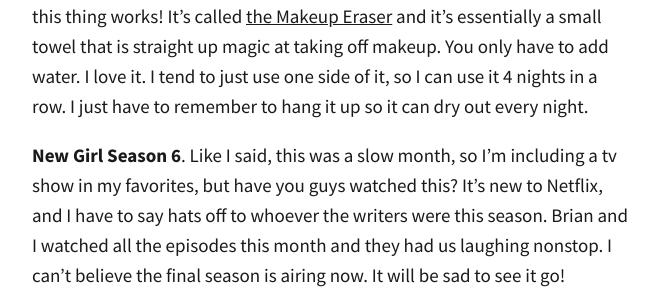
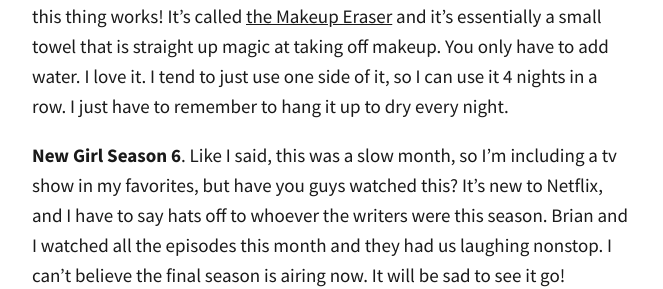
Before and after one commit to totiffany/totiffany.github.io, a Jekyll site: the page built from _posts/2018-05-31-5-Highlights-From-May.md, in a window 1280 px wide. Shown: the part 1209-1498 px from the top of the page, without its empty margins (308-971 px from the left). Built offline with Jekyll 4.4.1, drawn with Linux system fonts in a browser that asks for light colours; our own code applies the rules of GitHub Pages for plain Markdown files; comment, search, counter and statistics services are not loaded.

Commit message:
Update 2018-05-31-5-Highlights-From-May.md

```diff
--- a/_posts/2018-05-31-5-Highlights-From-May.md
+++ b/_posts/2018-05-31-5-Highlights-From-May.md
@@ -14,7 +14,7 @@ To make sure I have plans to look forward to I've been trying to spend time with
 
 **Our trip to southern California**. Of course this was going to be on here. I've been looking forward to this trip for months, and we had a blast. Brian's sister lives just outside of San Diego, and it was so fun to visit her and her sweet family over the long weekend. We went to the beach with Hazel for the first time and she loved it. She immediately took off in the sand and loved the ocean. We also ate [delicious fish and chips](https://www.yelp.com/biz/harbor-fish-and-chips-oceanside) at the harbor and took Hazel to her first splash pad. I think we may have a little water baby on our hands! She really couldn't get enough, and it made my mama heart so happy. There was lots of cousin time and tacos and pizza and ice cream. It was perfect.
 
-**[The Makeup Eraser](https://www.amazon.com/gp/product/B072C7ZJQ7/ref=as_li_tl?ie=UTF8&camp=1789&creative=9325&creativeASIN=B072C7ZJQ7&linkCode=as2&tag=redletterda04-20&linkId=784bbc490518b444bf1fee371023d52a)**. This is more of a product favorite, but I've been searching for some kind of cleanser that will easily remove eye makeup, and this thing works! It's called [the Makeup Eraser](https://www.amazon.com/gp/product/B072C7ZJQ7/ref=as_li_tl?ie=UTF8&camp=1789&creative=9325&creativeASIN=B072C7ZJQ7&linkCode=as2&tag=redletterda04-20&linkId=784bbc490518b444bf1fee371023d52a) and it's essentially a small towel that is straight up magic at taking off makeup. You only have to add water. I love it. I tend to just use one side of it, so I can use it 4 nights in a row. I just have to remember to hang it up so it can dry out every night.
+**[The Makeup Eraser](https://www.amazon.com/gp/product/B072C7ZJQ7/ref=as_li_tl?ie=UTF8&camp=1789&creative=9325&creativeASIN=B072C7ZJQ7&linkCode=as2&tag=redletterda04-20&linkId=784bbc490518b444bf1fee371023d52a)**. This is more of a product favorite, but I've been searching for some kind of cleanser that will easily remove eye makeup, and this thing works! It's called [the Makeup Eraser](https://www.amazon.com/gp/product/B072C7ZJQ7/ref=as_li_tl?ie=UTF8&camp=1789&creative=9325&creativeASIN=B072C7ZJQ7&linkCode=as2&tag=redletterda04-20&linkId=784bbc490518b444bf1fee371023d52a) and it's essentially a small towel that is straight up magic at taking off makeup. You only have to add water. I love it. I tend to just use one side of it, so I can use it 4 nights in a row. I just have to remember to hang it up to dry every night.
 
 **New Girl Season 6**. Like I said, this was a slow month, so I'm including a tv show in my favorites, but have you guys watched this? It's new to Netflix, and I have to say hats off to whoever the writers were this season. Brian and I watched all the episodes this month and they had us laughing nonstop. I can't believe the final season is airing now. It will be sad to see it go!
 
```
